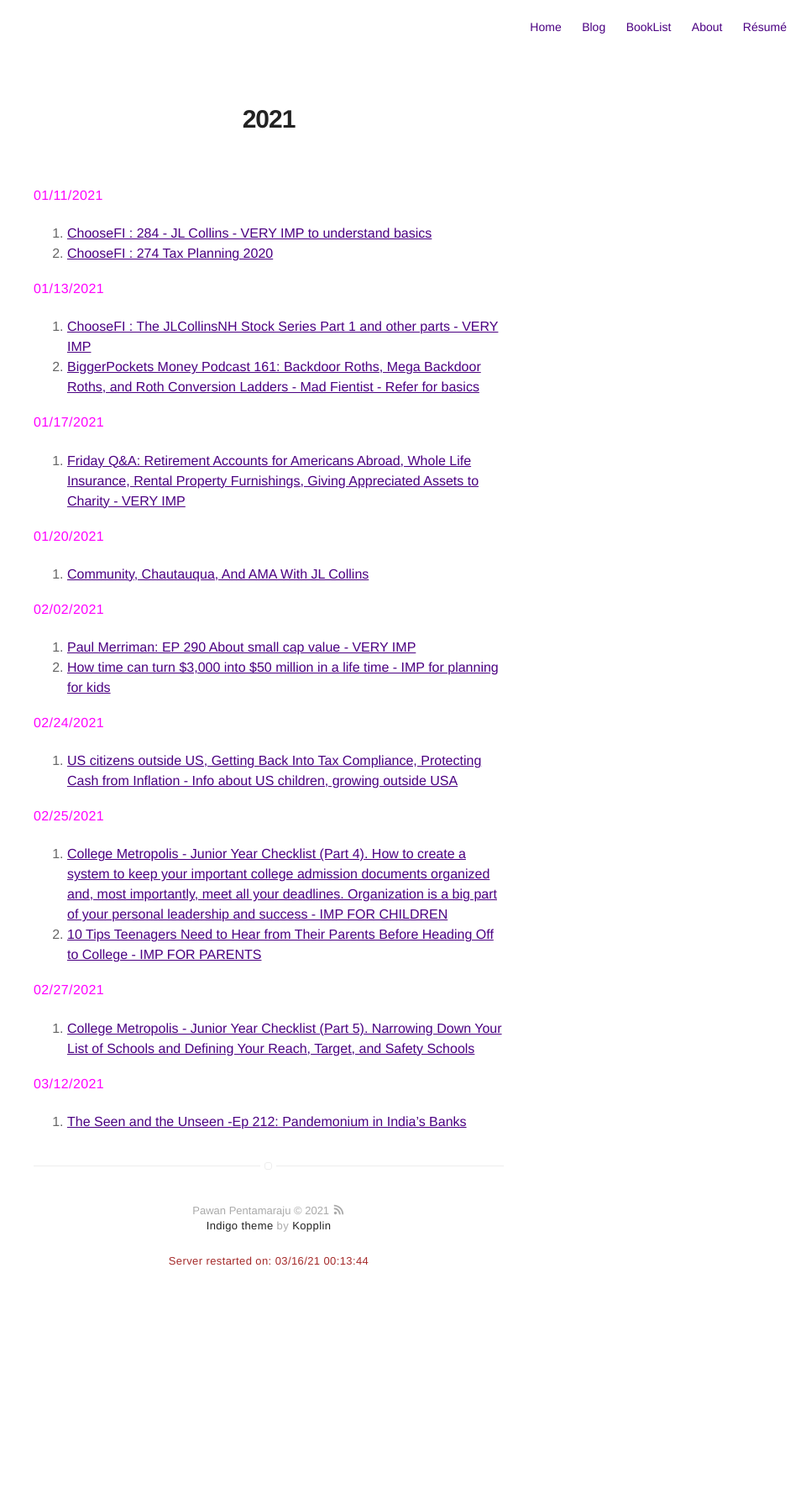
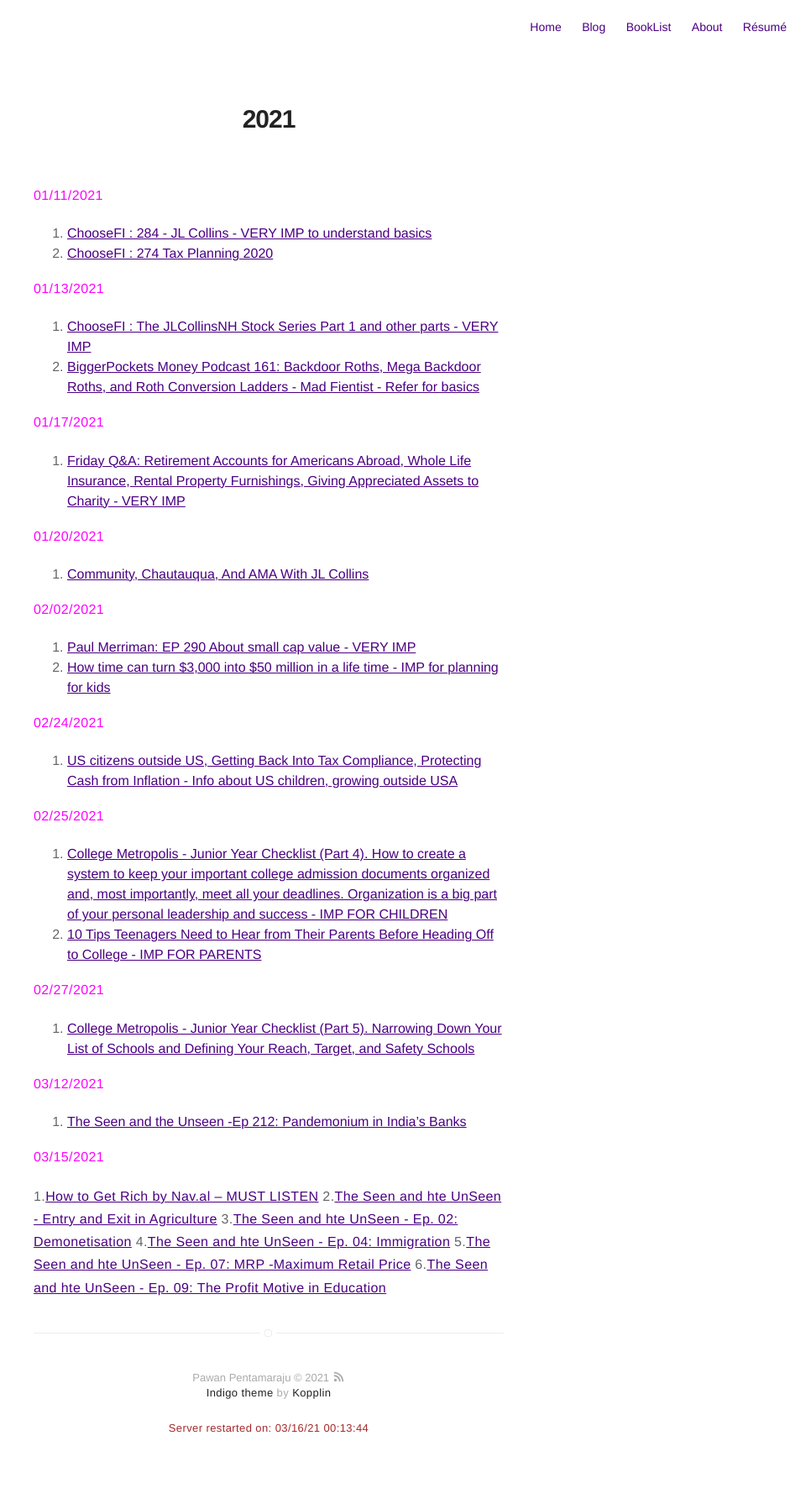
Before and after one commit to pawanpe/pawanpe.github.io, a Jekyll site: the page built from booklist/2021/articlesandvideos.markdown, in a window 1280 px wide. Shown: the whole page at 84% size, without its empty margins (320-1280 px from the left). Built offline with Jekyll 4.4.1, drawn with Linux system fonts in a browser that asks for light colours; before the commit the page ends 1573 px from its top, so only the background shows below that.

Commit message:
Update podcast list for 3/15/2021

```diff
--- a/booklist/2021/articlesandvideos.markdown
+++ b/booklist/2021/articlesandvideos.markdown
@@ -45,3 +45,12 @@ layout: page
 <b style="color: magenta">03/12/2021</b>
 
 1. [The Seen and the Unseen -Ep 212: Pandemonium in India's Banks](https://podcasts.google.com/feed/aHR0cHM6Ly9zZWVudW5zZWVuLmxpYnN5bi5jb20v/episode/YTk5NDcwMWYtMTMyNy00NmQ5LWIzMjQtYmNiMzc3MDFjNmI3?sa=X&ved=0CAUQkfYCahcKEwiAuvWb-ZnvAhUAAAAAHQAAAAAQGw)
+
+<b style="color: magenta">03/15/2021</b>
+
+1.[How to Get Rich by Nav.al -- MUST LISTEN](https://nav.al/rich)
+2.[The Seen and hte UnSeen - Entry and Exit in Agriculture](https://podcasts.google.com/feed/aHR0cHM6Ly9zZWVudW5zZWVuLmxpYnN5bi5jb20v/episode/NzgxMzUwMTU1MGYwNzliNDhkN2UxOTU0Mjg5MmIzMjM?sa=X&ved=0CAUQkfYCahcKEwiA_pKXiazvAhUAAAAAHQAAAAAQHA)
+3.[The Seen and hte UnSeen - Ep. 02: Demonetisation](https://podcasts.google.com/feed/aHR0cHM6Ly9zZWVudW5zZWVuLmxpYnN5bi5jb20v/episode/ODM2ZDZjZWY4OWE0OTYyM2U0NWNiZjVmMTIzZjllOWQ?sa=X&ved=0CAUQkfYCahcKEwiA_pKXiazvAhUAAAAAHQAAAAAQHA)
+4.[The Seen and hte UnSeen - Ep. 04: Immigration](https://podcasts.google.com/feed/aHR0cHM6Ly9zZWVudW5zZWVuLmxpYnN5bi5jb20v/episode/ZmJlMjM2OTcwMzQ1OTE4MGY1MTYzM2M4Yzk2MmM0YmU?sa=X&ved=0CAUQkfYCahcKEwiA_pKXiazvAhUAAAAAHQAAAAAQHA)
+5.[The Seen and hte UnSeen - Ep. 07: MRP -Maximum Retail Price](https://podcasts.google.com/feed/aHR0cHM6Ly9zZWVudW5zZWVuLmxpYnN5bi5jb20v/episode/N2E3ZWM4NzNiMzExZjEyNmU1NzgyZDE1ZmQ2MDAzNGE?sa=X&ved=0CAUQkfYCahcKEwiA_pKXiazvAhUAAAAAHQAAAAAQHA)
+6.[The Seen and hte UnSeen - Ep. 09: The Profit Motive in Education](https://podcasts.google.com/feed/aHR0cHM6Ly9zZWVudW5zZWVuLmxpYnN5bi5jb20v/episode/MDdiZGMxYjBmNzQ2YjU4NThiMWFiYjdkYjg0NWNlNTg?sa=X&ved=0CAUQkfYCahcKEwiA_pKXiazvAhUAAAAAHQAAAAAQHA)
```
